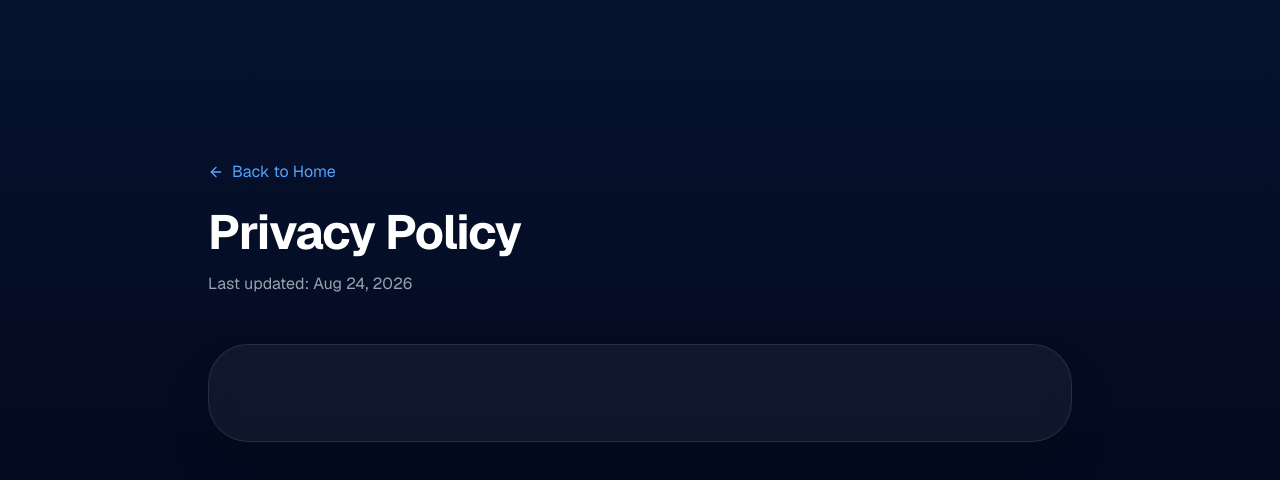
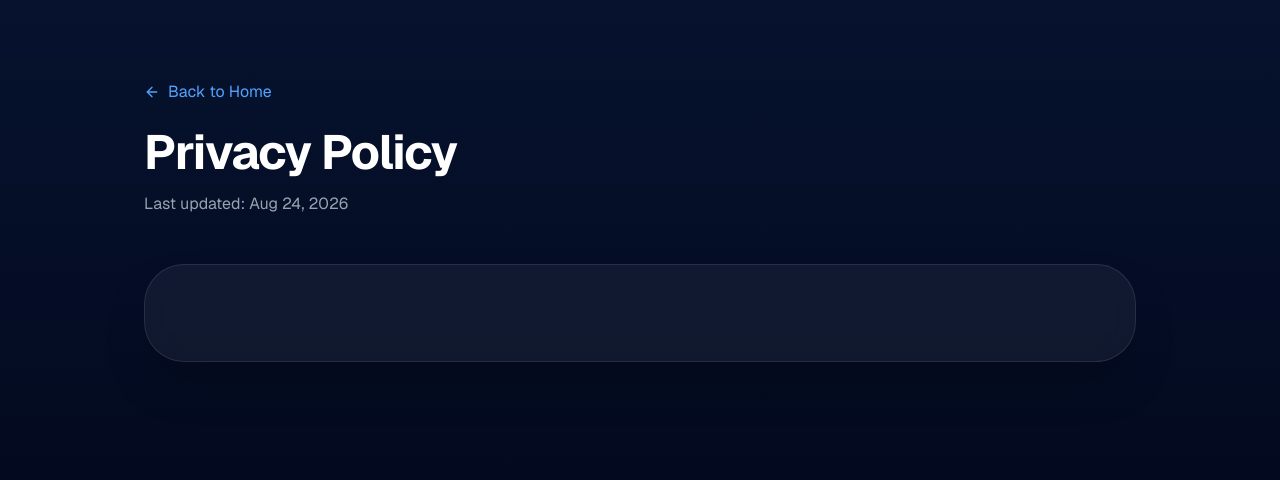
Before and after one commit to AdityaKhapre11/sarthi-tourism, a Next.js app: page /privacy-policy in a window 1280 px wide. Shown: the top 480 px of the page. Built offline with nearby package versions, Linux system fonts and the light colour scheme; no server answers; the database is empty.

Commit message:
Update privacy policy and terms of service

```diff
--- a/app/privacy-policy/index.tsx
+++ b/app/privacy-policy/index.tsx
@@ -3,10 +3,10 @@ import Link from "next/link";
 
 export default function PrivacyPolicyIndex({ content }: { content: string }) {
   return (
-    <main className="min-h-screen bg-transparent pt-40 pb-20 relative text-gray-300">
+    <main className="min-h-screen bg-transparent pt-20 pb-20 relative text-gray-300">
       <div className="absolute top-0 left-0 w-full h-[750px] bg-gradient-to-b from-blue-500/10 to-transparent pointer-events-none" />
 
-      <div className="container relative z-10 mx-auto px-4 max-w-4xl">
+      <div className="container relative z-10 mx-auto px-4 max-w-5xl">
         <div className="mb-12">
           <Link href="/" className="inline-flex items-center text-blue-400 hover:text-blue-300 mb-6 transition-colors">
             <ArrowLeft className="w-4 h-4 mr-2" /> Back to Home
--- a/app/terms-of-service/index.tsx
+++ b/app/terms-of-service/index.tsx
@@ -3,10 +3,10 @@ import Link from "next/link";
 
 export default function TermsOfServiceIndex({ content }: { content: string }) {
   return (
-    <main className="min-h-screen bg-transparent pt-40 pb-20 relative text-gray-300">
+    <main className="min-h-screen bg-transparent pt-20 pb-20 relative text-gray-300">
       <div className="absolute top-0 left-0 w-full h-[750px] bg-gradient-to-b from-blue-500/10 to-transparent pointer-events-none" />
 
-      <div className="container relative z-10 mx-auto px-4 max-w-4xl">
+      <div className="container relative z-10 mx-auto px-4 max-w-5xl">
         <div className="mb-12">
           <Link href="/" className="inline-flex items-center text-blue-400 hover:text-blue-300 mb-6 transition-colors">
             <ArrowLeft className="w-4 h-4 mr-2" /> Back to Home
```
